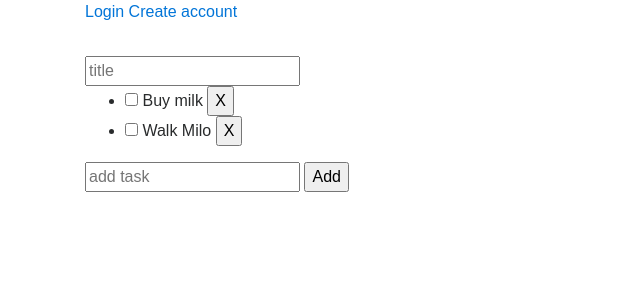
After one commit to codebicycle/buy-milk, a Flask app: page /todos/new in a window 1280 px wide. The commit adds this page. Shown: the top 300 px of the page, without its empty margins (0-640 px from the left). Run offline with Flask 2, Linux system fonts and the light colour scheme; parts of the project's set-up code (start-up, migrations or seed data) failed here and were passed over; some libraries are stand-ins or nearby versions.

Commit message:
Add new todo list form

```diff
--- a/todo/static/styles.css
+++ b/todo/static/styles.css
@@ -14,6 +14,9 @@ body {
     color: seagreen;
 }
 
+nav {
+    margin-bottom: 2em;
+}
 nav > form {
     display: inline;
 }
--- /dev/null
+++ b/todo/templates/todos_new.html
@@ -0,0 +1,27 @@
+{% extends 'base.html' %}
+
+{% block title %}Todo New{% endblock %}
+
+{% block content %}
+<form>
+  <input type="text" name="title" placeholder="title">
+</form>
+
+<ul>
+  <li>
+    <input type="checkbox" name="done">
+    <span>Buy milk</span>
+    <button>X</button>
+  </li>
+  <li>
+    <input type="checkbox" name="done">
+    <span>Walk Milo</span>
+    <button>X</button>
+  </li>
+</ul>
+
+<form>
+  <input type="text" name="todo" placeholder="add task">
+  <button>Add</button>
+</form>
+{% endblock %}
--- a/todo/todo.py
+++ b/todo/todo.py
@@ -142,6 +142,11 @@ def accounts_create():
     return redirect(url_for('welcome'))
 
 
+@app.route('/todos/new', methods=['GET'])
+def todos_new():
+    return render_template('todos_new.html')
+
+
 @app.before_request
 def csrf_protect():
     if request.method == 'GET' and 'csrf_token' not in session:
```
